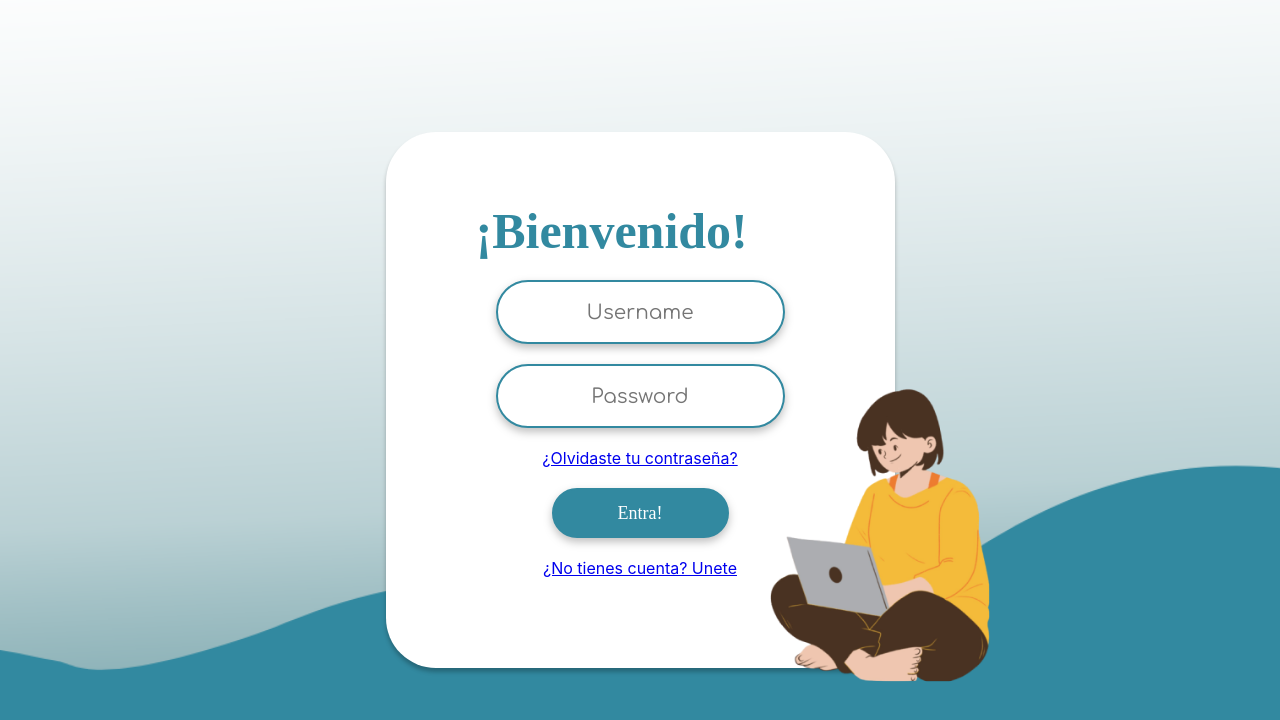
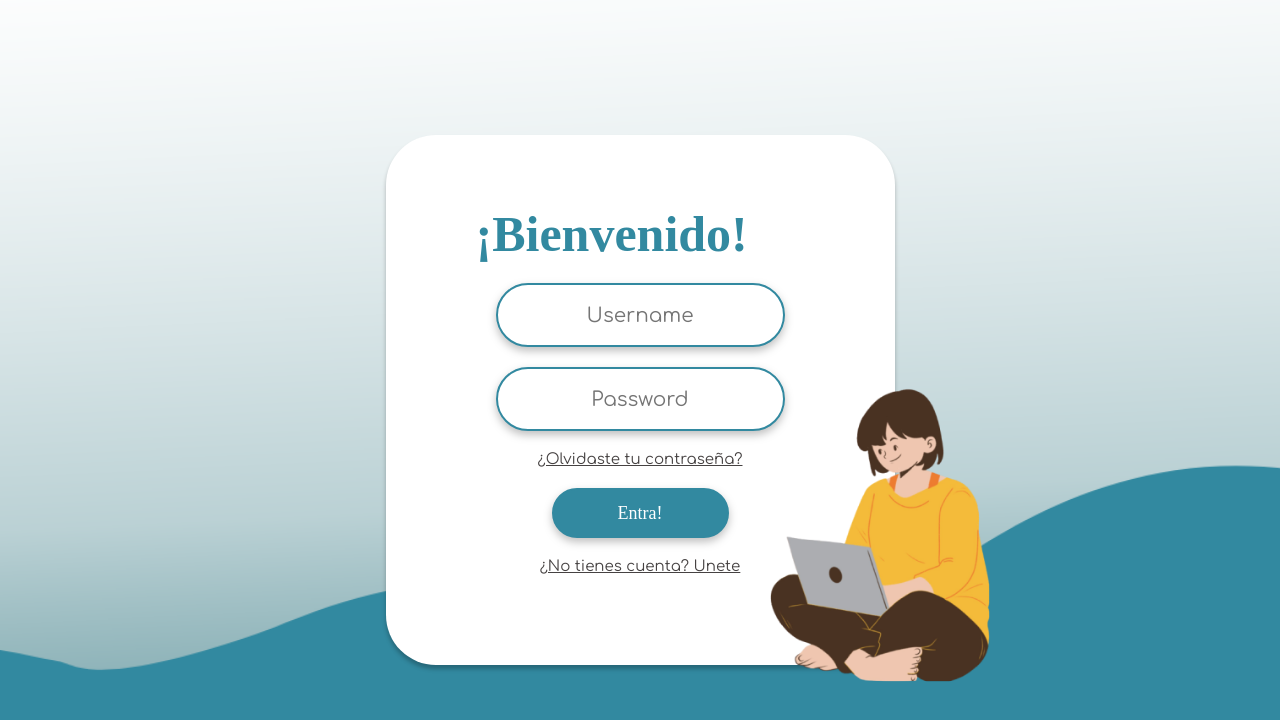
Before and after one commit to jtnvv/MochiExpres, a React (Create React App) app in the folder client/: page /Login in a window 1280 px wide. Shown: the top 720 px of the page. Built offline with nearby package versions, Linux system fonts and the light colour scheme; a web font is replaced by a local one.

Commit message:
Error message and changes in gui :3

```diff
--- a/client/src/pages/Login.jsx
+++ b/client/src/pages/Login.jsx
@@ -1,21 +1,37 @@
 import React from "react";
+import { useState } from "react";
 import { Link } from "react-router-dom";
 import people from "../img/login-people.png";
 const Login = () => {
+    const [username, setUsername] = useState("");
+    const [password, setPassword] = useState("");
+    const [errorMessage, setErrorMessage] = useState("");
+
+    function verificacionCampos(event) //verifica si ambos campos estan llenos
+    {
+        event.preventDefault();
+        if (username === "" || password === "") {
+            setErrorMessage("Por favor, llena ambos campos");
+        }
+        else {
+            //continuar con el proceso de login
+        }
+    }
     return (
         <div className="auth">
             <div className="auth__bg">
                 <h1>¡Bienvenido!</h1>
-                <form>
-                    <input type="text" placeholder="Username" />
-                    <input type="password" placeholder="Password" />
-                    <span><Link to="/Recuperacion-Contrasena">¿Olvidaste tu contraseña?</Link></span>
+                <form onSubmit={verificacionCampos}>
+                    <input type="text" id="username" name="username" placeholder="Username" value={username} onChange={(event) => setUsername(event.target.value)} />
+                    <input type="password" id="password" name="password" placeholder="Password" value={password} onChange={(event) => setPassword(event.target.value)} />
+                    {errorMessage && <p className="auth__bg__error">{errorMessage}</p>}
+                    <Link className="auth__bg__text" to="/Recuperacion-Contrasena">¿Olvidaste tu contraseña?</Link>
                     <button type="submit">Entra!</button>
-                    <span><Link to="/Registro">¿No tienes cuenta? Unete</Link></span>
+                    <Link className="auth__bg__text" to="/Registro">¿No tienes cuenta? Unete</Link>
                 </form>
             </div>
             <div className="auth__img">
-                <img src={people} alt="imagen diseño" className="auth_img_img"/>
+                <img src={people} alt="imagen diseño" className="auth_img_img" />
             </div>
         </div>
     );
--- a/client/src/style.scss
+++ b/client/src/style.scss
@@ -64,18 +64,32 @@
                         background-color: #3289A0;
                         color: #fff;
                         filter: drop-shadow(0px 4px 4px rgba(0, 0, 0, 0.25));
+                        cursor: pointer;
+                    }
+
+                    .auth__bg__text {
+                        font-family: Comfortaa, cursive;
+                        font-size: 15px;
+                        color: rgb(70, 66, 66);
+                    }
+
+                    .auth__bg__error {
+                        margin: 0;
+                        font-family: Comfortaa, cursive;
+                        font-size: 15px;
+                        color: red;
                     }
                 }
             }
 
             .auth__img {
                 position: absolute;
-                bottom: 220px;
+                bottom: 260px;
                 right: 470px;
                 width: 200px;
                 height: 200px;
 
-                @media only screen and (max-width: 1400px) and (max-width: 1399px){
+                @media only screen and (max-width: 1400px) and (max-width: 1399px) {
                     position: absolute;
                     bottom: 220px;
                     right: 200px;
@@ -83,7 +97,7 @@
                     height: 200px;
                 }
 
-                @media only screen and (max-width: 1332px) and (min-width:900px){
+                @media only screen and (max-width: 1332px) and (min-width:900px) {
                     position: absolute;
                     bottom: 220px;
                     right: 170px;
@@ -99,7 +113,7 @@
                     height: 200px;
                 }
 
-                @media only screen and (max-width: 599px)  {
+                @media only screen and (max-width: 599px) {
                     position: absolute;
                     bottom: 5px;
                     right: auto;
@@ -109,7 +123,7 @@
 
             }
 
-            .auth_img_img{
+            .auth_img_img {
                 @media only screen and (min-width: 1400px) {
                     width: 20rem;
                     height: auto;
```
